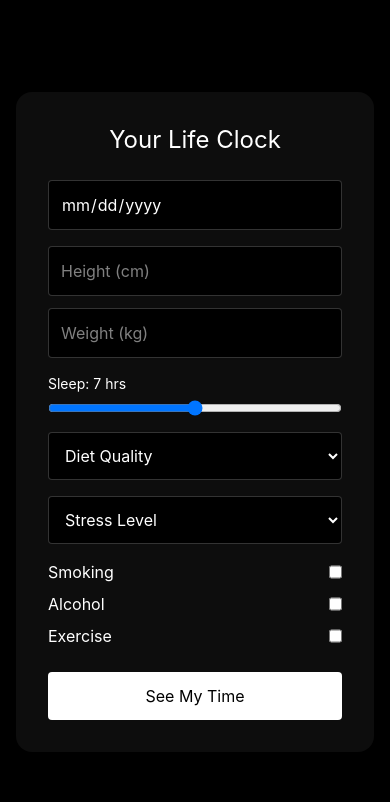
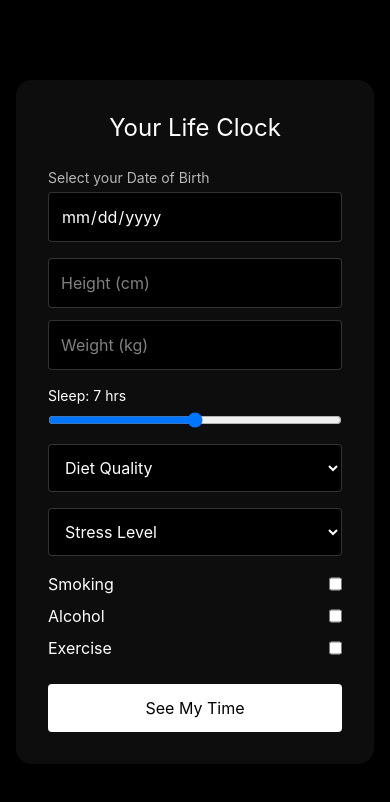
Before and after one commit to kiransaju11/life-clock, a React (Vite) app: page / in a window 390 px wide. Shown: the top 802 px of the page. Built offline with nearby package versions, Linux system fonts and the light colour scheme.

Commit message:
improved mobile DOB UX

```diff
--- a/src/App.jsx
+++ b/src/App.jsx
@@ -130,9 +130,7 @@ export default function App() {
   const share = () => {
     const url = "https://life-clock-tau.vercel.app/";
 
-    const text = `I’ve used ${percent.toFixed(
-      1
-    )}% of my life.
+    const text = `I’ve used ${percent.toFixed(1)}% of my life.
 
 How much have YOU used?
 
@@ -140,9 +138,7 @@ How much have YOU used?
 ${url}`;
 
     if (navigator.share) {
-      navigator.share({
-        text,
-      });
+      navigator.share({ text });
     } else {
       navigator.clipboard.writeText(text);
       alert("Link copied! Share it 🚀");
@@ -159,14 +155,22 @@ ${url}`;
             Your Life Clock
           </h1>
 
+          {/* DOB */}
+          <label className="text-sm mb-1 block opacity-70">
+            {input.dob
+              ? `DOB: ${input.dob}`
+              : "Select your Date of Birth"}
+          </label>
+
           <input
             type="date"
-            className="w-full p-3 mb-4 bg-black border border-white/20 rounded"
+            className="w-full p-3 mb-4 bg-black border border-white/20 rounded text-white focus:outline-none focus:ring-2 focus:ring-white/30"
             onChange={(e) =>
               setInput({ ...input, dob: e.target.value })
             }
           />
 
+          {/* Height & Weight */}
           <input
             type="number"
             placeholder="Height (cm)"
@@ -185,6 +189,7 @@ ${url}`;
             }
           />
 
+          {/* Sleep */}
           <label className="text-sm mb-1 block">
             Sleep: {input.sleep} hrs
           </label>
@@ -199,6 +204,7 @@ ${url}`;
             }
           />
 
+          {/* Diet */}
           <select
             className="w-full p-3 mb-4 bg-black border border-white/20 rounded"
             onChange={(e) =>
@@ -211,6 +217,7 @@ ${url}`;
             <option value="poor">Poor</option>
           </select>
 
+          {/* Stress */}
           <select
             className="w-full p-3 mb-4 bg-black border border-white/20 rounded"
             onChange={(e) =>
@@ -223,6 +230,7 @@ ${url}`;
             <option value="high">High</option>
           </select>
 
+          {/* Toggles */}
           <label className="flex justify-between mb-2">
             Smoking
             <input
```
